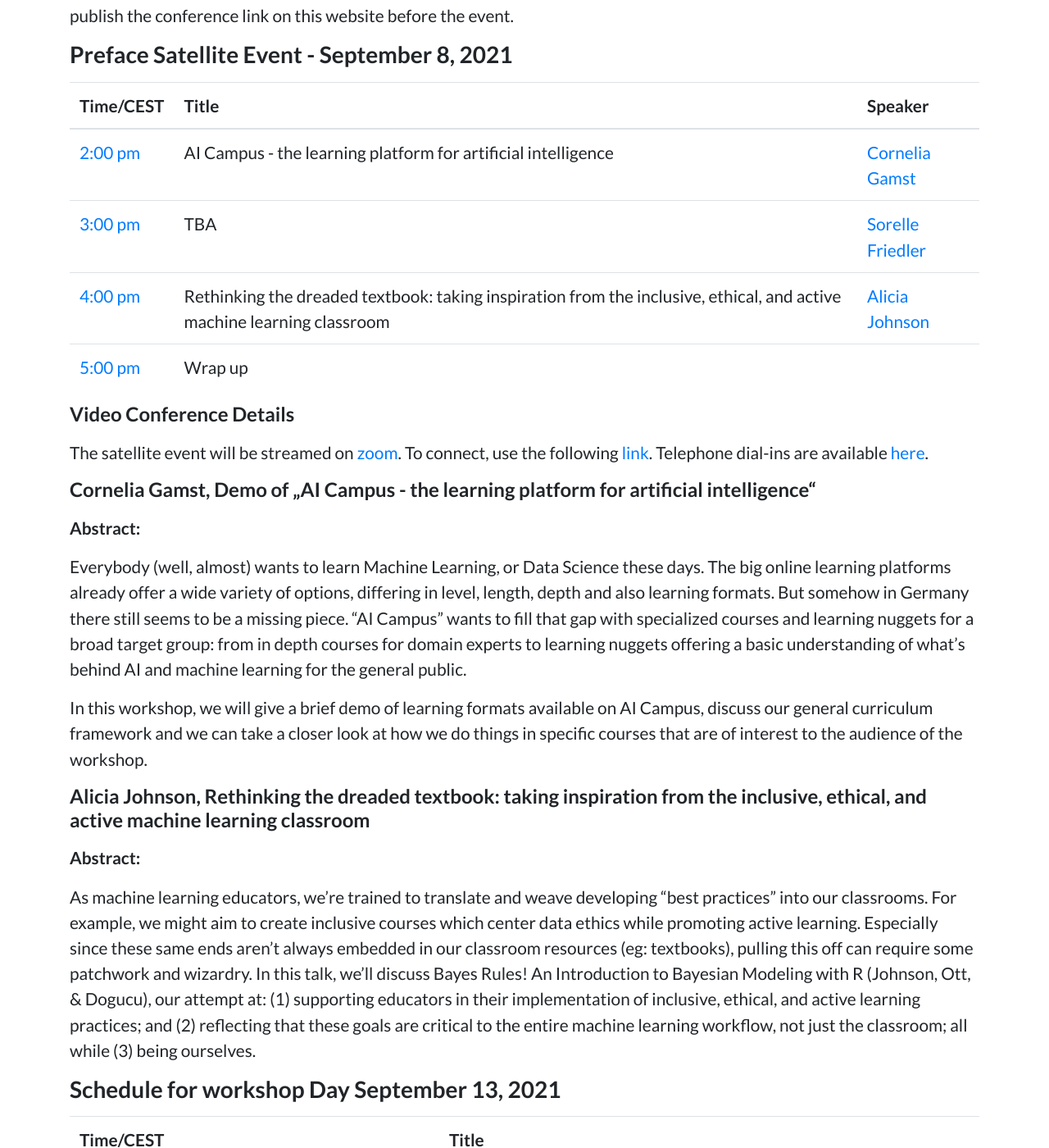
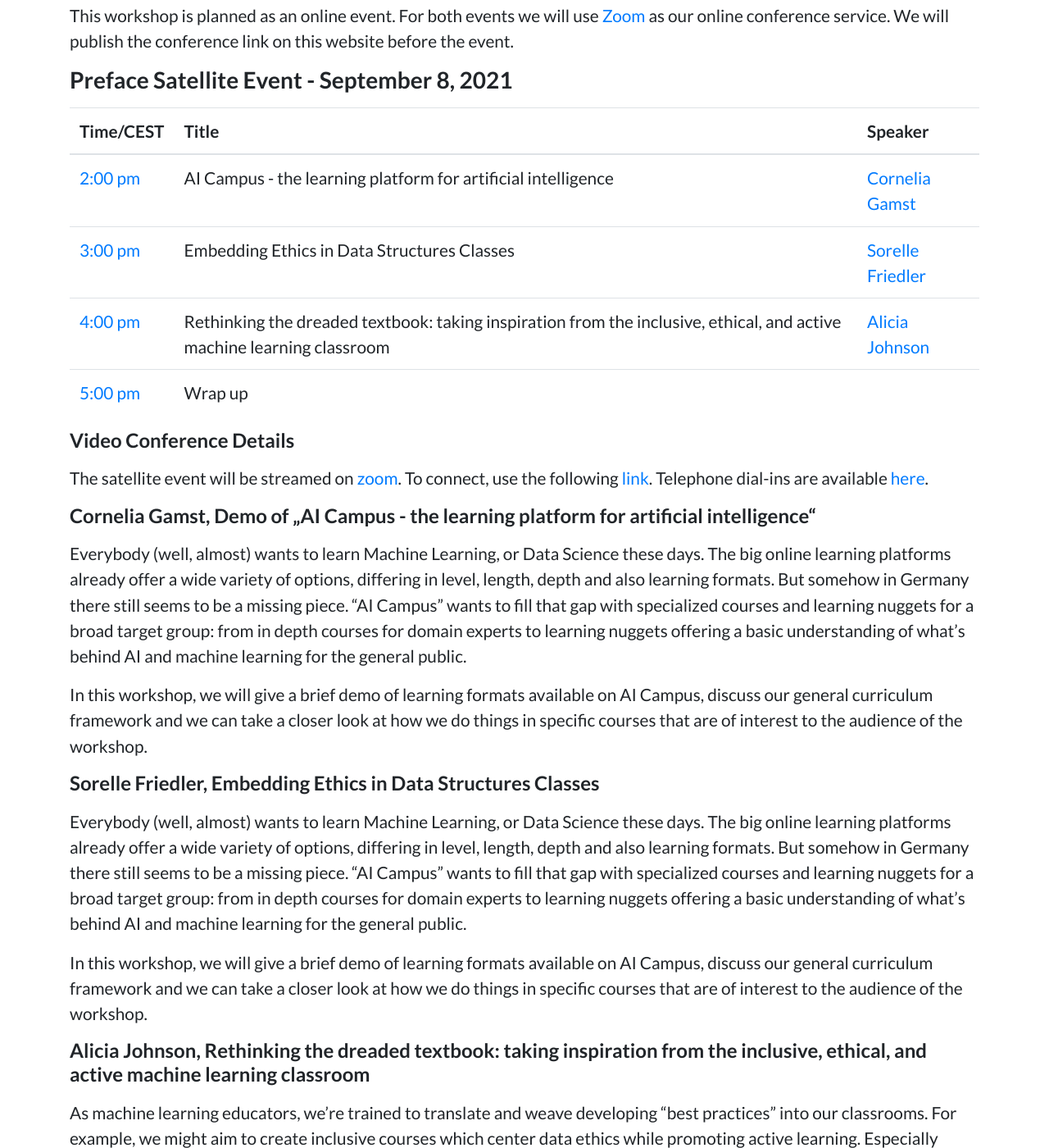
Before and after one commit to teaching-ml/2021, a Jekyll site: the page built from index.md, in a window 1280 px wide and 1400 px high, scrolled down 1619 px. Shown: the whole window at 82% size. Built offline with Jekyll 4.4.1, drawn with Linux system fonts in a browser that asks for light colours; some of the changed text lies outside the part shown.

Commit message:
added sorells title and abstract

```diff
--- a/index.md
+++ b/index.md
@@ -28,7 +28,7 @@
 | Time/CEST                                                                          | Title                                                                                                                  | Speaker                                                                       |
 | ---------------------------------------------------------------------------------- | ---------------------------------------------------------------------------------------------------------------------- | ----------------------------------------------------------------------------- |
 | [2:00 pm](https://www.timeanddate.com/worldclock/fixedtime.html?iso=20200908T1200) | AI Campus - the learning platform for artificial intelligence                                                          | [Cornelia Gamst](https://neuland21.de/team/cornelia-gamst/)                   |
-| [3:00 pm](https://www.timeanddate.com/worldclock/fixedtime.html?iso=20200908T1300) | TBA                                                                                                                    | [Sorelle Friedler](http://sorelle.friedler.net/)                              |
+| [3:00 pm](https://www.timeanddate.com/worldclock/fixedtime.html?iso=20200908T1300) | Embedding Ethics in Data Structures Classes                                                                                                                    | [Sorelle Friedler](http://sorelle.friedler.net/)                              |
 | [4:00 pm](https://www.timeanddate.com/worldclock/fixedtime.html?iso=20200908T1400) | Rethinking the dreaded textbook: taking inspiration from the inclusive, ethical, and active machine learning classroom | [Alicia Johnson](https://www.macalester.edu/mscs/facultystaff/aliciajohnson/) |
 | [5:00 pm](https://www.timeanddate.com/worldclock/fixedtime.html?iso=20200908T1500) | Wrap up                                                                                                                |                                                                               |
 
@@ -36,9 +36,14 @@
 
 The satellite event will be streamed on [zoom](https://zoom.us). To connect, use the following [link](https://us06web.zoom.us/j/89839487704?pwd=QXp3MWc4WVNTRFdBeldhRWVBU0RwUT09). Telephone dial-ins are available [here](https://us06web.zoom.us/u/kbSgTcLx3S).
 
+
 #### Cornelia Gamst, Demo of „AI Campus - the learning platform for artificial intelligence“
 
-**Abstract:**
+Everybody (well, almost) wants to learn Machine Learning, or Data Science these days. The big online learning platforms already offer a wide variety of options, differing in level, length, depth and also learning formats. But somehow in Germany there still seems to be a missing piece. "AI Campus" wants to fill that gap with specialized courses and learning nuggets for a broad target group: from in depth courses for domain experts to learning nuggets offering a basic understanding of what's behind AI and machine learning for the general public.
+
+In this workshop, we will give a brief demo of learning formats available on AI Campus, discuss our general curriculum framework and we can take a closer look at how we do things in specific courses that are of interest to the audience of the workshop.
+
+#### Sorelle Friedler, Embedding Ethics in Data Structures Classes
 
 Everybody (well, almost) wants to learn Machine Learning, or Data Science these days. The big online learning platforms already offer a wide variety of options, differing in level, length, depth and also learning formats. But somehow in Germany there still seems to be a missing piece. "AI Campus" wants to fill that gap with specialized courses and learning nuggets for a broad target group: from in depth courses for domain experts to learning nuggets offering a basic understanding of what's behind AI and machine learning for the general public.
 
@@ -46,8 +51,6 @@
 
 
 #### Alicia Johnson, Rethinking the dreaded textbook: taking inspiration from the inclusive, ethical, and active machine learning classroom
-
-**Abstract:**
 
 As machine learning educators, we’re trained to translate and
 weave developing “best practices” into our classrooms. For example, we
```
